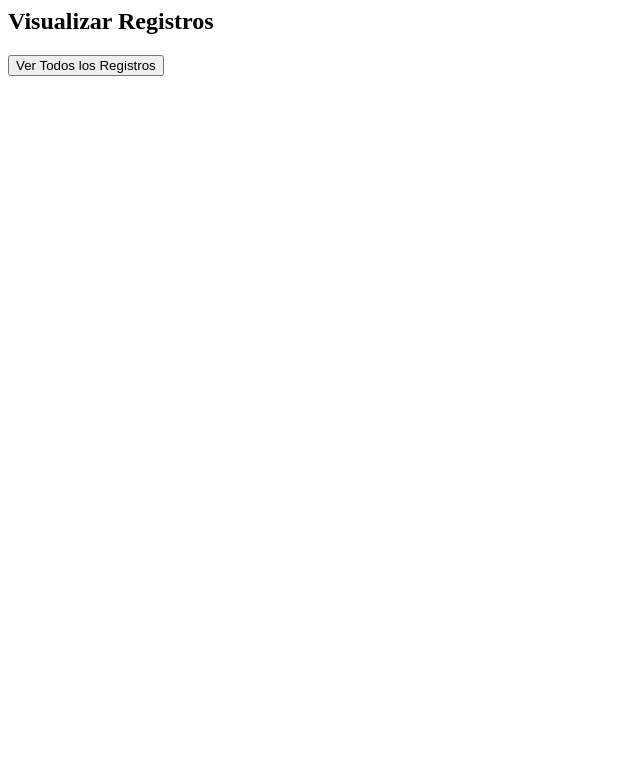
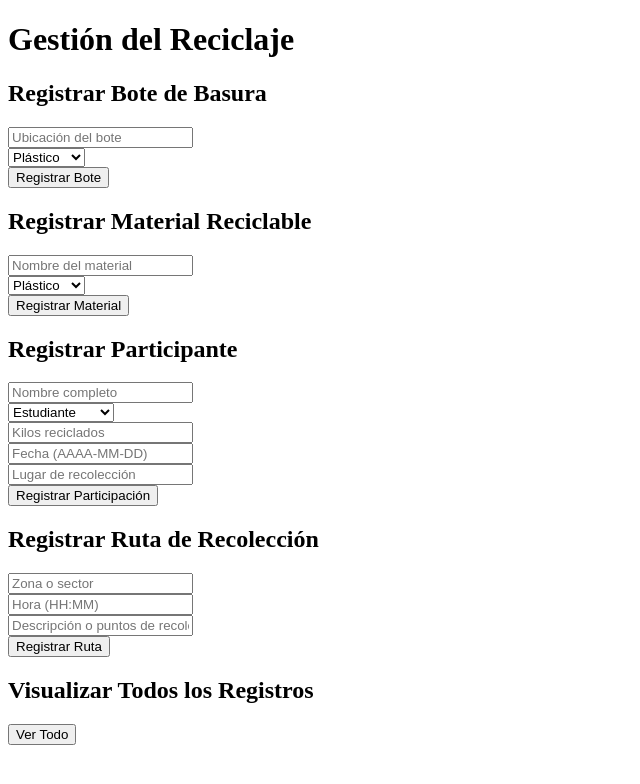
Before and after one commit to cortesmmonse/paec, a website: page public/index.html in a window 1280 px wide. Shown: the whole page, without its empty margins (0-640 px from the left). Drawn offline with Linux system fonts and the light colour scheme.

Commit message:
Update index.html

```diff
--- a/public/index.html
+++ b/public/index.html
@@ -1,63 +1,150 @@
-<!-- Sección de visualización -->
+<!DOCTYPE html>
+<html lang="es">
+<head>
+  <meta charset="UTF-8">
+  <title>Gestión de Reciclaje</title>
+</head>
+<body>
+
+  <h1>Gestión del Reciclaje</h1>
+
+  <!-- Sección: Registrar Bote -->
   <section>
-  <h2>Visualizar Registros</h2>
-  <button onclick="cargarDatos()">Ver Todos los Registros</button>
-  <div id="tabla-container"></div>
+    <h2>Registrar Bote de Basura</h2>
+    <form id="form-bote">
+      <input type="text" name="ubicacion" placeholder="Ubicación del bote" required><br>
+      <select name="reciclaje">
+        <option value="plastico">Plástico</option>
+        <option value="papel">Papel</option>
+        <option value="vidrio">Vidrio</option>
+        <option value="organico">Orgánico</option>
+      </select><br>
+      <button type="submit">Registrar Bote</button>
+    </form>
+  </section>
+
+  <!-- Sección: Registrar Material -->
+  <section>
+    <h2>Registrar Material Reciclable</h2>
+    <form id="form-material">
+      <input type="text" name="material" placeholder="Nombre del material" required><br>
+      <select name="reciclaje">
+        <option value="plastico">Plástico</option>
+        <option value="papel">Papel</option>
+        <option value="vidrio">Vidrio</option>
+        <option value="organico">Orgánico</option>
+      </select><br>
+      <button type="submit">Registrar Material</button>
+    </form>
+  </section>
+
+  <!-- Sección: Registrar Participante -->
+  <section>
+    <h2>Registrar Participante</h2>
+    <form id="form-participante">
+      <input type="text" name="nombre" placeholder="Nombre completo" required><br>
+      <select name="rol">
+        <option value="estudiante">Estudiante</option>
+        <option value="docente">Docente</option>
+        <option value="administrativo">Administrativo</option>
+      </select><br>
+      <input type="number" name="kilos" placeholder="Kilos reciclados" required><br>
+      <input type="text" name="fecha" placeholder="Fecha (AAAA-MM-DD)" pattern="\d{4}-\d{2}-\d{2}" required><br>
+      <input type="text" name="lugar" placeholder="Lugar de recolección"><br>
+      <button type="submit">Registrar Participación</button>
+    </form>
+  </section>
+
+  <!-- Sección: Registrar Ruta -->
+  <section>
+    <h2>Registrar Ruta de Recolección</h2>
+    <form id="form-ruta">
+      <input type="text" name="zona" placeholder="Zona o sector" required><br>
+      <input type="text" name="hora" placeholder="Hora (HH:MM)" pattern="^([01]\d|2[0-3]):([0-5]\d)$" required><br>
+      <input type="text" name="descripcion" placeholder="Descripción o puntos de recolección"><br>
+      <button type="submit">Registrar Ruta</button>
+    </form>
+  </section>
+
+  <!-- Sección: Visualización de todos los datos -->
+  <section>
+    <h2>Visualizar Todos los Registros</h2>
+    <button onclick="mostrarTodos()">Ver Todo</button>
+    <div id="tabla-todos"></div>
   </section>
 
   <script>
-async function cargarDatos() {
-  const urls = [
-    { url: '/api/botes', titulo: 'Botes de Basura' },
-    { url: '/api/materiales', titulo: 'Materiales Reciclables' },
-    { url: '/api/participantes', titulo: 'Participantes' },
-    { url: '/api/rutas', titulo: 'Rutas de Recolección' }
-  ];
+    // Reutilizar para todos los formularios
+    async function enviarFormulario(formId, url, tipo) {
+      document.getElementById(formId).addEventListener('submit', async (e) => {
+        e.preventDefault();
+        const form = e.target;
+        const formData = Object.fromEntries(new FormData(form));
+        formData.tipo = tipo; // Añadir campo tipo según modelo
+        const res = await fetch(url, {
+          method: 'POST',
+          headers: { 'Content-Type': 'application/json' },
+          body: JSON.stringify(formData)
+        });
+        if (res.ok) {
+          alert('Registro exitoso');
+          form.reset();
+        } else {
+          alert('Error al registrar');
+        }
+      });
+    }
 
-  const contenedor = document.getElementById('tabla-container');
-  contenedor.innerHTML = ''; // limpiar resultados anteriores
+    // Conectar formularios
+    enviarFormulario('form-bote', '/api/botes', 'bote');
+    enviarFormulario('form-material', '/api/materiales', 'material');
+    enviarFormulario('form-participante', '/api/participantes', 'participante');
+    enviarFormulario('form-ruta', '/api/rutas', 'ruta');
 
-  for (const item of urls) {
+    // Mostrar todos los datos en una tabla unificada
+    async function mostrarTodos() {
+      const contenedor = document.getElementById('tabla-todos');
+      contenedor.innerHTML = '';
+
       try {
-      const res = await fetch(item.url);
+        const res = await fetch('/api/todos');
         const datos = await res.json();
 
-      if (datos.length === 0) continue;
+        if (datos.length === 0) {
+          contenedor.textContent = 'No hay registros aún.';
+          return;
+        }
 
         const tabla = document.createElement('table');
         tabla.border = '1';
-      tabla.style.marginBottom = '20px';
+        tabla.style.marginTop = '20px';
 
-      // Encabezado
+        // Encabezado dinámico
         const encabezado = tabla.insertRow();
-      Object.keys(datos[0]).forEach(clave => {
-        if (clave !== '__v' && clave !== '_id') {
+        const columnas = Object.keys(datos[0]).filter(k => k !== '__v' && k !== '_id');
+        columnas.forEach(clave => {
           const th = document.createElement('th');
-          th.textContent = clave;
+          th.textContent = clave.toUpperCase();
           encabezado.appendChild(th);
-        }
         });
 
-      // Filas
-      datos.forEach(registro => {
+        // Filas de datos
+        datos.forEach(item => {
           const fila = tabla.insertRow();
-        Object.keys(registro).forEach(clave => {
-          if (clave !== '__v' && clave !== '_id') {
+          columnas.forEach(clave => {
             const celda = fila.insertCell();
-            celda.textContent = registro[clave];
-          }
+            celda.textContent = item[clave] || '';
           });
         });
 
-      // Agregar tabla al contenedor
-      const titulo = document.createElement('h3');
-      titulo.textContent = item.titulo;
-      contenedor.appendChild(titulo);
         contenedor.appendChild(tabla);
 
-    } catch (error) {
-      console.error('Error cargando', item.url, error);
-    }
+      } catch (err) {
+        console.error('Error al cargar todos los datos', err);
+        contenedor.textContent = 'Error al cargar datos.';
       }
     }
   </script>
+
+</body>
+</html>
```
Lines whose indentation alone changed are shown as unchanged.
